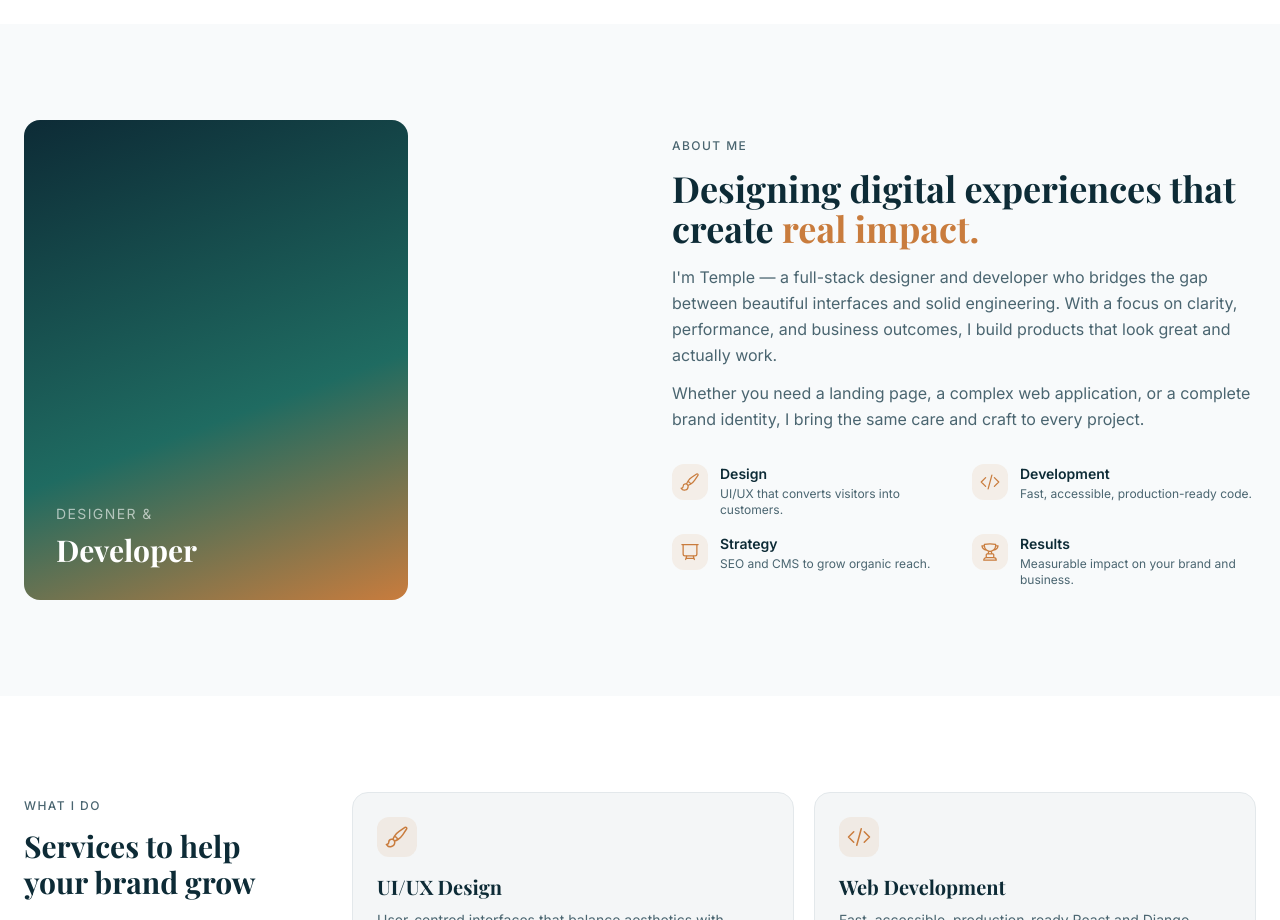
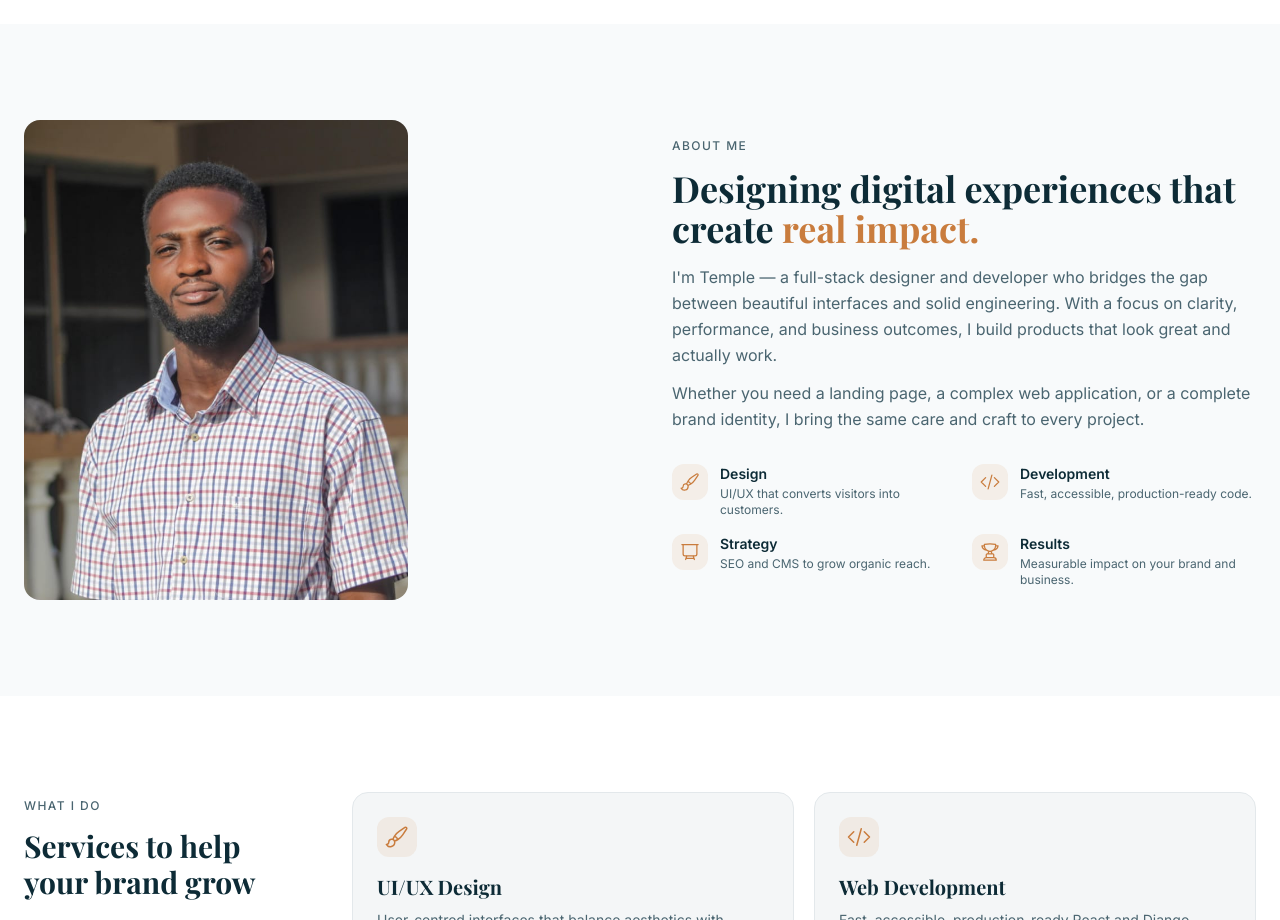
Before and after one commit to Temples-Dev/temple-portfolio, a React (Vite) app in the folder frontend/: page / in a window 1280 px wide. Shown: the part 1440-2360 px from the top of the page. Built offline with nearby package versions, Linux system fonts and the light colour scheme; no server answers; a web font is replaced by a local one.

Commit message:
Add Temple photo to About section

```diff
--- a/frontend/src/components/sections/About/About.tsx
+++ b/frontend/src/components/sections/About/About.tsx
@@ -1,5 +1,6 @@
 import { motion } from 'framer-motion'
 import SectionLabel from '@/components/common/SectionLabel/SectionLabel'
+import templePhoto from '@/assets/temple.jpeg'
 
 const features = [
   {
@@ -53,18 +54,13 @@ export default function About() {
             transition={{ duration: 0.55, ease: 'easeOut' }}
             className="relative"
           >
-            <div
-              className="rounded-2xl overflow-hidden aspect-[4/5] max-w-sm mx-auto lg:mx-0"
-              style={{
-                background: 'linear-gradient(160deg, #0D2B36 0%, #1F6B61 60%, #C97C3D 100%)',
-              }}
-            >
-              <div className="w-full h-full flex items-end p-8">
-                <div className="text-white">
-                  <p className="text-sm tracking-widest uppercase opacity-60 mb-2">Designer &</p>
-                  <p className="font-display text-3xl leading-tight">Developer</p>
-                </div>
-              </div>
+            <div className="rounded-2xl overflow-hidden aspect-[4/5] max-w-sm mx-auto lg:mx-0 bg-surface">
+              <img
+                src={templePhoto}
+                alt="Temple — designer and developer"
+                className="w-full h-full object-cover object-top"
+                loading="lazy"
+              />
             </div>
             {/* Accent blob */}
             <div className="absolute -bottom-4 -right-4 w-24 h-24 rounded-full bg-accent/10 -z-10" />
```
Also changed, not shown: frontend/src/assets/temple.jpeg (added).
